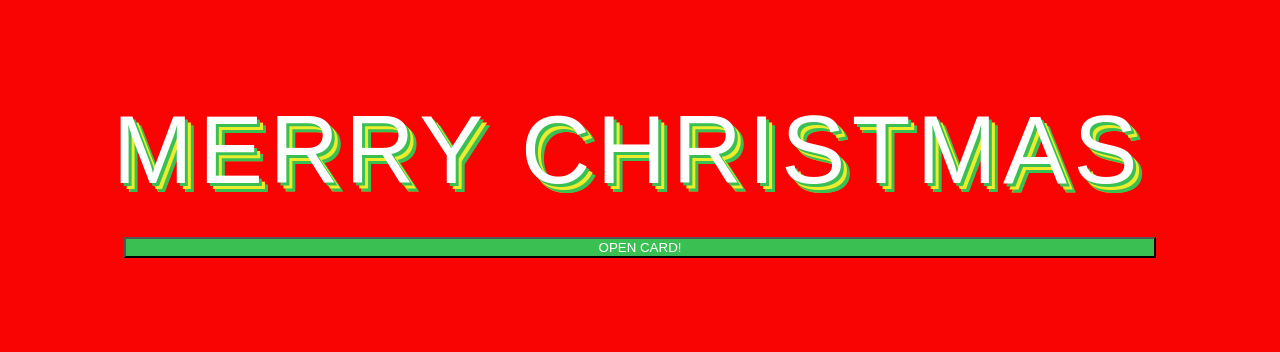
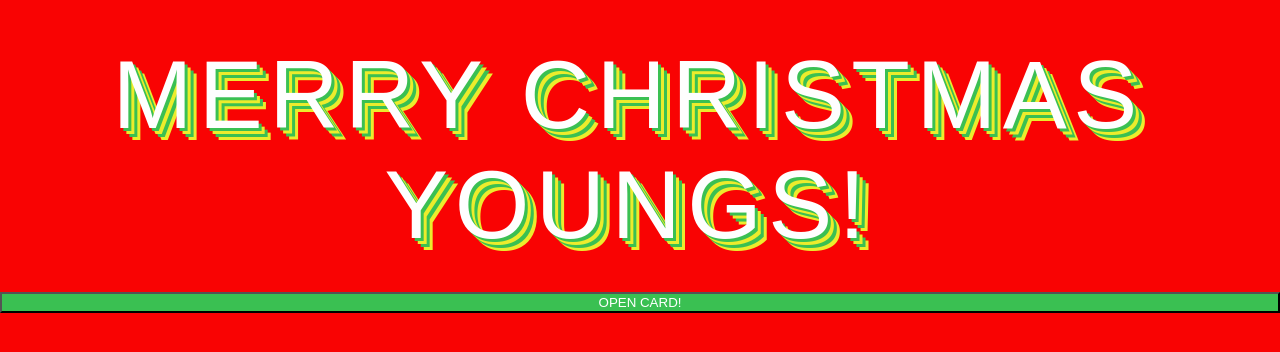
Before and after one commit to rocknswimmer/EasyEditCard, a React app: page / in a window 1280 px wide. Shown: the part 218-570 px from the top of the page. Built offline with nearby package versions, Linux system fonts and the light colour scheme.

Commit message:
should be set

```diff
--- a/src/App.jsx
+++ b/src/App.jsx
@@ -13,16 +13,16 @@ function App() {
   //This is going to be really ugly and bad practice for speed and easy since im using modals and accordians to do a silde show prezy within  a prezy cleaner loop without prezy commented out below
   return (
     <div className="App">
-      <h1 className='text_shadows'>Merry Christmas</h1>
+      <h1 className='text_shadows'>Merry Christmas Youngs!</h1>
       <br/>
       <button onClick={openModal}>OPEN CARD!</button>
       {openCard &&
       <Modal
         close={() => {setOpenCard(!openCard);}}
-        content={<div className='card'><div>Instead of just texting you "Merry Christmas" this year, I decided to send you a link to this generic card an internet stranger made! Hope a bit more thought and care goes into your New Year!</div>
+        content={<div className='card'><div>Hope this finds you while the cousins are having fun! Enjoy your day even if its too cold for the sun.</div>
         <br/>
-        <div className='signature'>Happy Holidays, Love</div>
-        <div className='signature'>Whoever Sent This Link</div>
+        <div className='signature'>Merry Christmas</div>
+        <div className='signature'>Andy</div>
         </div>}
       />}
     </div>
```
Also changed, not shown: 1 other file (tests, documents, lock files or other folders).
